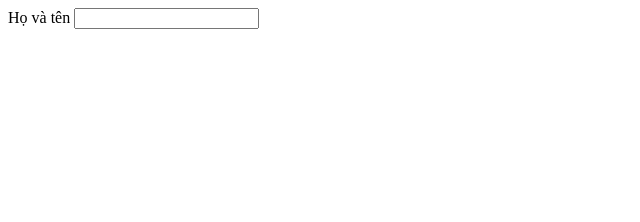
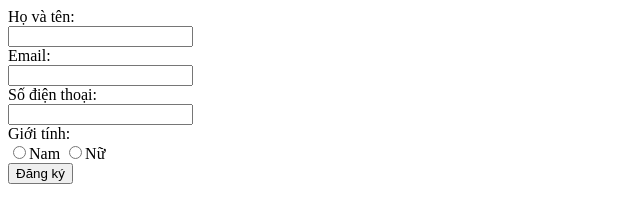
Before and after one commit to Nguyenkhanh284/BW2205R1, a plain HTML site: page HTML Forms & Table/[Bài tập] Tạo giao diện form đăng ký người dùng/index.html in a window 1280 px wide. Shown: the whole page, without its empty margins (0-640 px from the left). Drawn offline with Linux system fonts and the light colour scheme.

Commit message:
Signed-off-by: Nguyenkhanh284 <yawu232014@gmail.com>

```diff
--- a/HTML Forms & Table/[Bài tập] Tạo giao diện form đăng ký người dùng/index.html
+++ b/HTML Forms & Table/[Bài tập] Tạo giao diện form đăng ký người dùng/index.html
@@ -8,8 +8,16 @@
 </head>
 <body>
     <form action="simple.php">
-        Họ và tên
-        <input type="text" name="name">
+        Họ và tên:<br>
+        <input type="text" name="name"><br>
+        Email:<br>
+        <input type="email" name="email"><br>
+        Số điện thoại:<br>
+        <input type="number" name="phone"><br>
+        Giới tính:<br>
+        <input type="radio" name="gender" value="male">Nam
+        <input type="radio" name="gender" value="female">Nữ<br>
+        <button type="submit">Đăng ký</button>
     </form>
 </body>
 </html>
```
